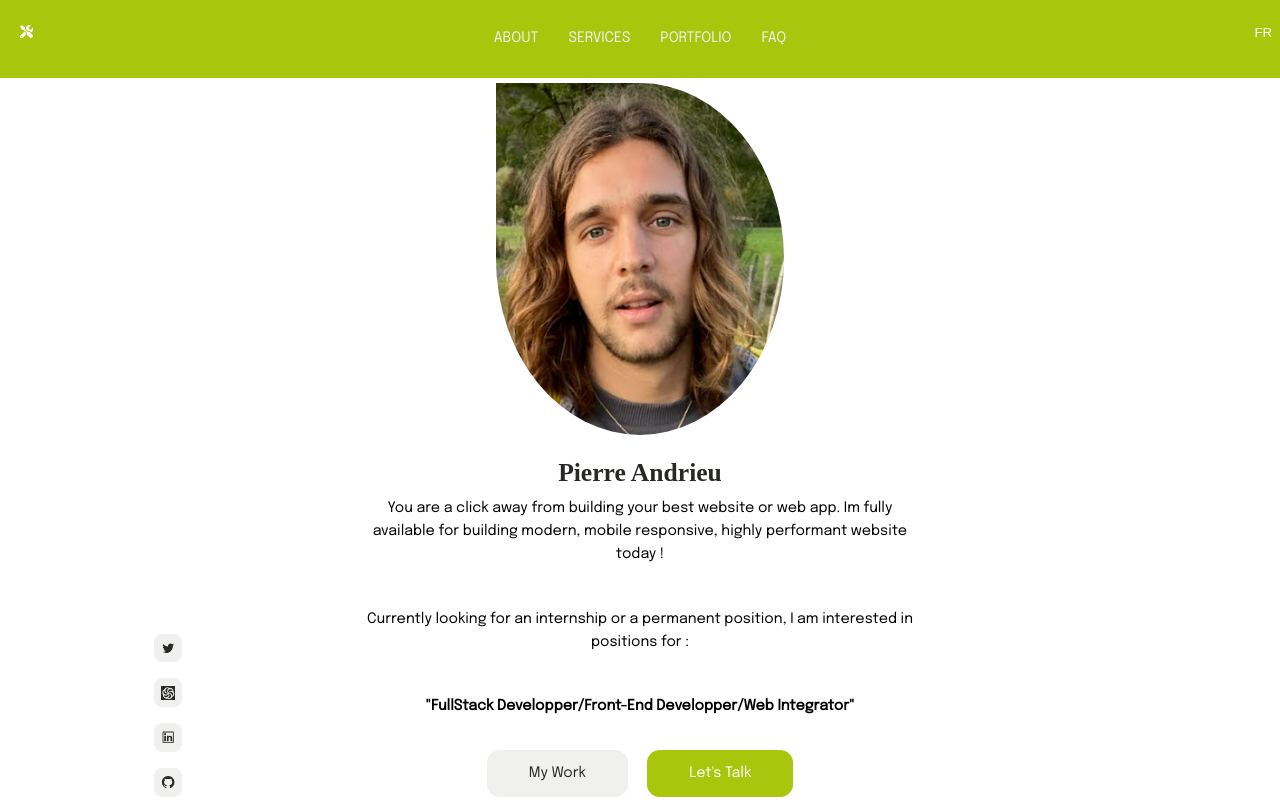
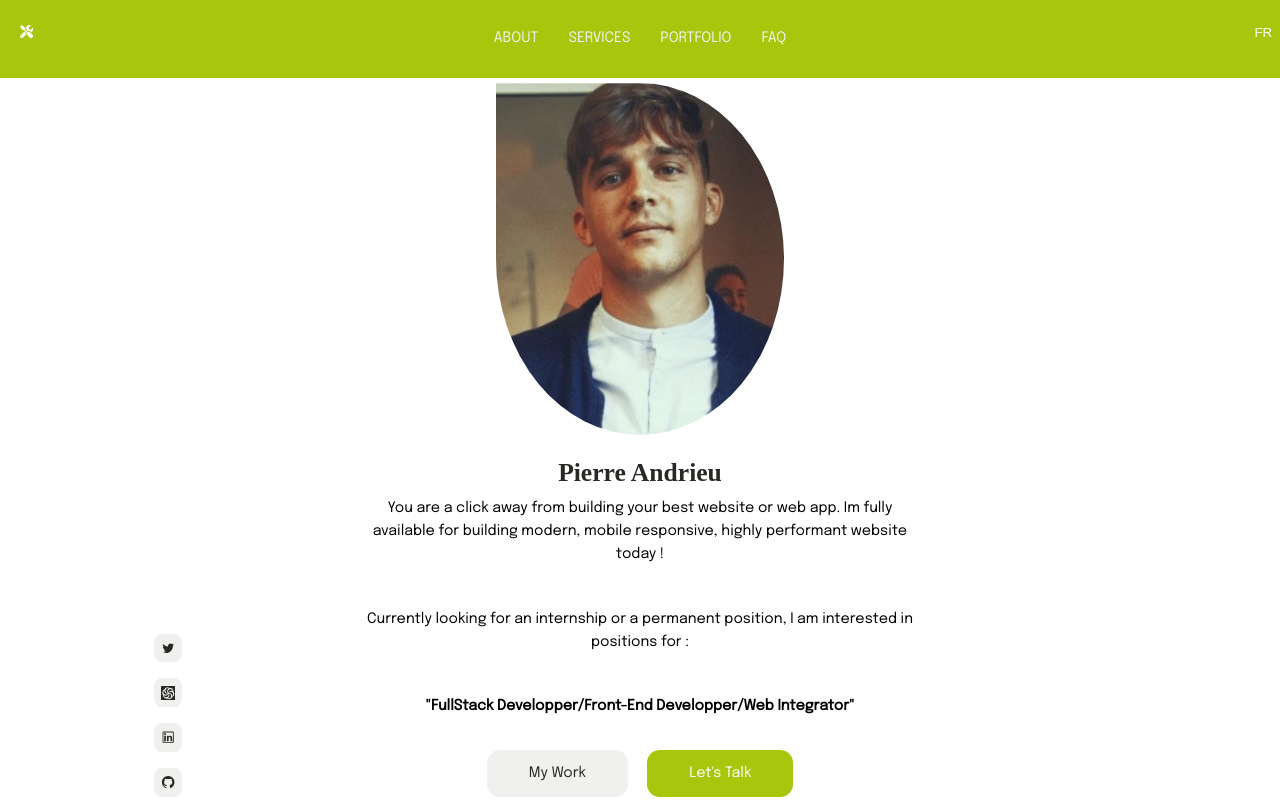
Before and after one commit to PierreAND/React-Portfolio, a React (Vite) app: page / in a window 1280 px wide. Shown: the top 800 px of the page. Built offline with nearby package versions, Linux system fonts and the light colour scheme; a web font is replaced by a local one.

Commit message:
fix new image

```diff
--- a/src/sections/header/Header.jsx
+++ b/src/sections/header/Header.jsx
@@ -8,7 +8,7 @@ const Header = () => {
     <header id="header">
       <div className="container header__container">
         <div className="header__profile">
-          <img src="images/photo1.png" alt="Header Portrait" />
+          <img src="images/Pierreprofile.jpg" alt="Header Portrait" />
         </div>
         <h3>Pierre Andrieu</h3>
         <p>{t("description.part1")}</p>
```
Also changed, not shown: public/images/Pierreprofile.jpg (added), public/images/photo1.png (deleted).
